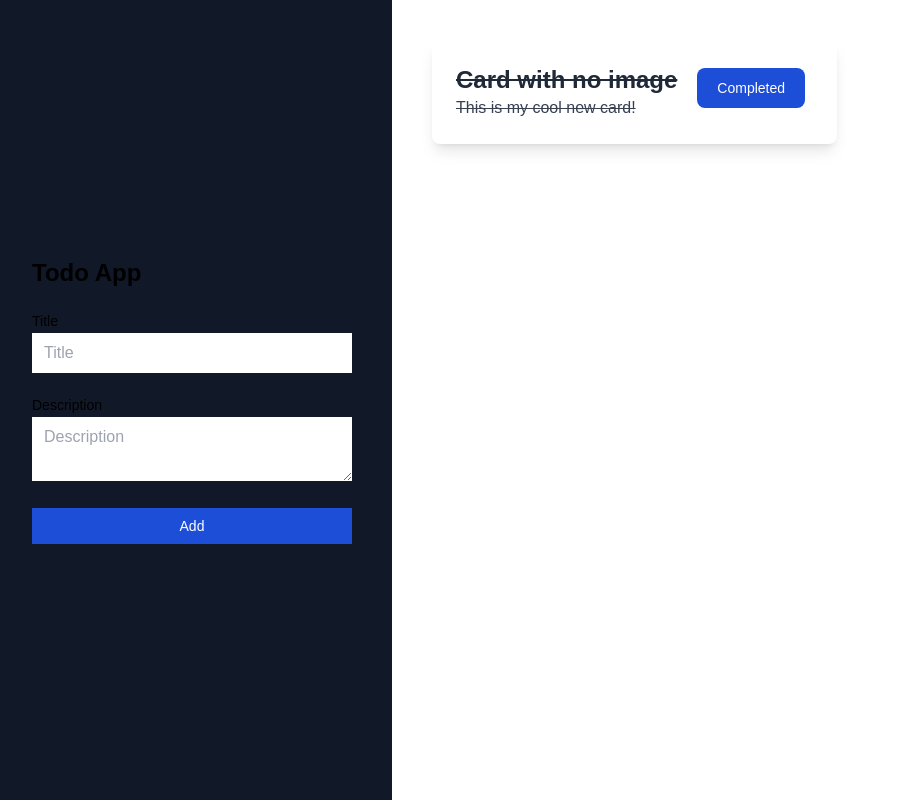
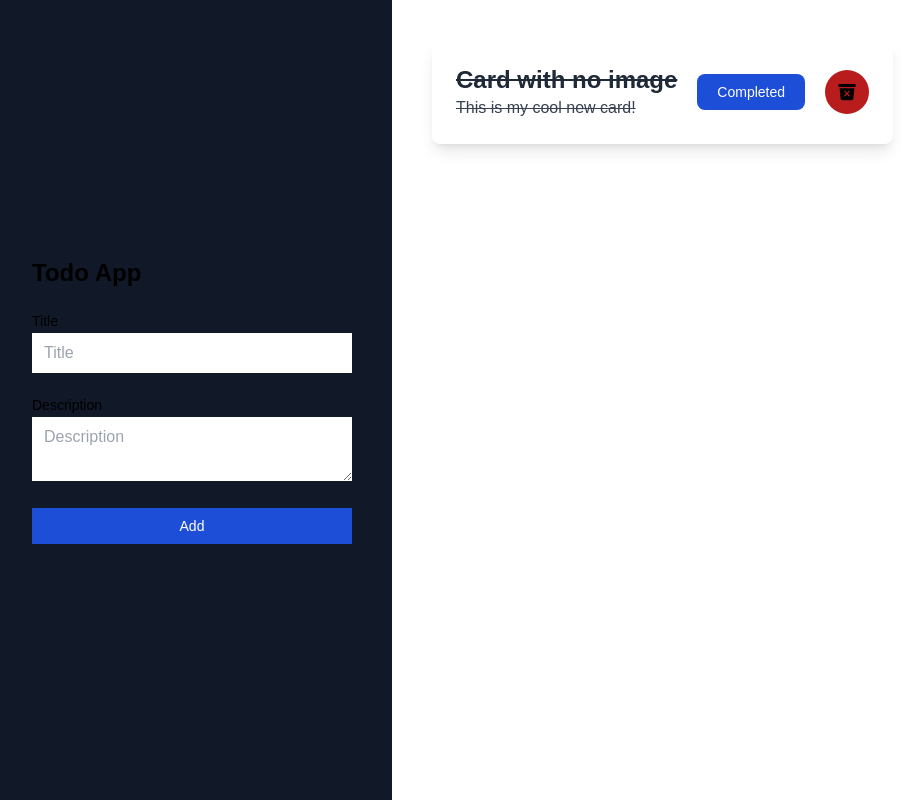
Before and after one commit to RakibulIslamm/react-simple-todo-app, a React (Create React App) app: page / in a window 1280 px wide. Shown: the whole page, without its empty margins (8-929 px from the left). Built offline with nearby package versions, Linux system fonts and the light colour scheme.

Commit message:
react confirm alert added

```diff
--- a/package.json
+++ b/package.json
@@ -7,8 +7,11 @@
     "@testing-library/react": "^13.2.0",
     "@testing-library/user-event": "^13.5.0",
     "react": "^18.1.0",
+    "react-confirm-alert": "^3.0.1",
     "react-dom": "^18.1.0",
+    "react-icons": "^4.3.1",
     "react-scripts": "5.0.1",
+    "react-toastify": "^9.0.1",
     "web-vitals": "^2.1.4"
   },
   "scripts": {
--- /dev/null
+++ b/src/Components/Alert/Alert.js
@@ -0,0 +1,17 @@
+import React from 'react';
+import 'react-confirm-alert/src/react-confirm-alert.css';
+
+const Alert = ({ onClose, handleAlert }) => {
+    return (
+        <div className='bg-gray-900 w-[400px] xs:w-11/12 xs:mx-auto p-10 text-white'>
+            <h1 className='text-2xl font-semibold'>Are you sure?</h1>
+            <p className='text-lg'>You want to <b className='text-xl'>delete</b> this item?</p>
+            <div className='flex items-center gap-2 pt-4'>
+                <button className='px-6 py-1 border-2 hover:bg-white hover:text-black transition-all duration-200 ease-in-out border-white' onClick={() => handleAlert(onClose, true)}>Yes</button>
+                <button className='px-6 py-1 border-2 hover:bg-white hover:text-black transition-all duration-200 ease-in-out border-white' onClick={() => handleAlert(onClose, false)}>No</button>
+            </div>
+        </div>
+    );
+};
+
+export default Alert;
--- a/src/Components/TodoApp/TodoApp.js
+++ b/src/Components/TodoApp/TodoApp.js
@@ -1,16 +1,48 @@
 import React from 'react';
 import TodoCard from '../TodoCard/TodoCard';
 import TodoForm from '../TodoForm/TodoForm';
+import { toast, ToastContainer } from 'react-toastify';
+import 'react-toastify/dist/ReactToastify.css';
+import { confirmAlert } from 'react-confirm-alert';
+import Alert from '../Alert/Alert';
 
 const TodoApp = () => {
+
+
+
+    const handleDelete = (id) => {
+        const handleAlert = (close, confirmation) => {
+
+            if (confirmation) {
+                console.log('Deleted');
+                toast.success('List deleted successfully')
+            }
+            else {
+                console.log('not deleted');
+                close();
+            }
+
+            close();
+        }
+        confirmAlert({
+            customUI: ({ onClose }) => {
+                return (
+                    <Alert onClose={onClose} handleAlert={handleAlert} />
+                )
+            }
+        });
+    }
+
+
     return (
         <>
             <section class="min-h-screen dark:bg-gray-800 dark:text-gray-50 flex">
                 <TodoForm />
                 <div className='p-10 space-y-5'>
-                    <TodoCard />
+                    <TodoCard handleDelete={handleDelete} />
                 </div>
             </section>
+            <ToastContainer />
         </>
     );
 };
--- a/src/Components/TodoCard/TodoCard.js
+++ b/src/Components/TodoCard/TodoCard.js
@@ -1,15 +1,19 @@
 import React from 'react';
+import { IoTrashBin } from 'react-icons/io5'
 
-const TodoCard = () => {
+const TodoCard = ({ handleDelete }) => {
     return (
         <div className="bg-white p-6 rounded-lg shadow-lg flex items-center gap-5">
             <div>
                 <h2 className="text-2xl font-bold text-gray-800 line-through">Card with no image</h2>
                 <p className="text-gray-700 line-through">This is my cool new card!</p>
             </div>
-            <div>
+            <div className='flex items-center gap-5'>
                 <button type="button" class="text-white bg-blue-700 hover:bg-blue-800 active:bg-blue-600 font-medium rounded-lg text-sm px-5 py-2 hidden">Complete</button>
-                <button type="button" class="text-white bg-blue-700 font-medium rounded-lg text-sm px-5 py-2.5 mr-2 mb-2 dark:bg-blue-400 cursor-not-allowed" disabled>Completed</button>
+                <button type="button" class="text-white bg-blue-700 font-medium rounded-lg text-sm px-5 py-2 dark:bg-blue-400 cursor-not-allowed" disabled>Completed</button>
+                <button onClick={() => handleDelete(1)} className='bg-red-700 block p-3 rounded-full hover:bg-red-400 hover:text-red-700 transition-all ease-in-out duration-100'>
+                    <IoTrashBin className='text-xl' />
+                </button>
             </div>
         </div>
     );
```
Also changed, not shown: 1 other file (tests, documents, lock files or other folders).
